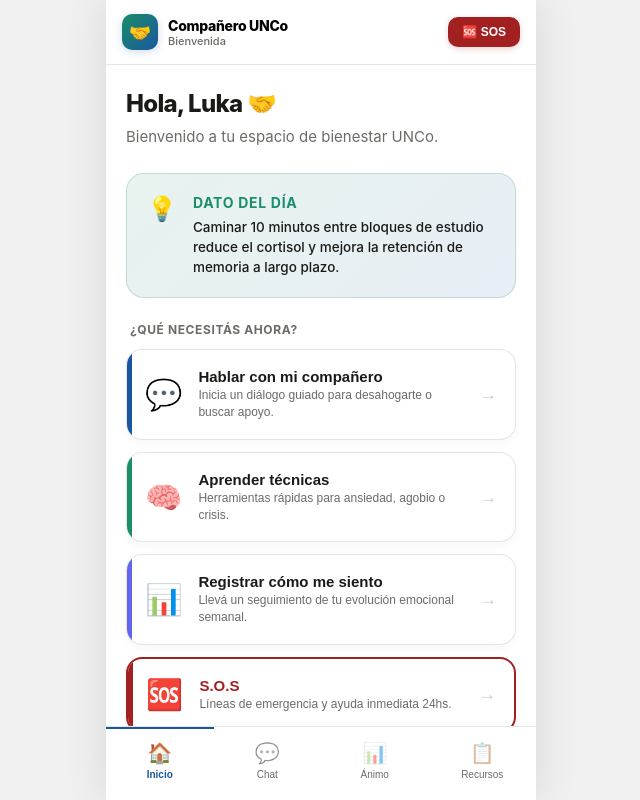
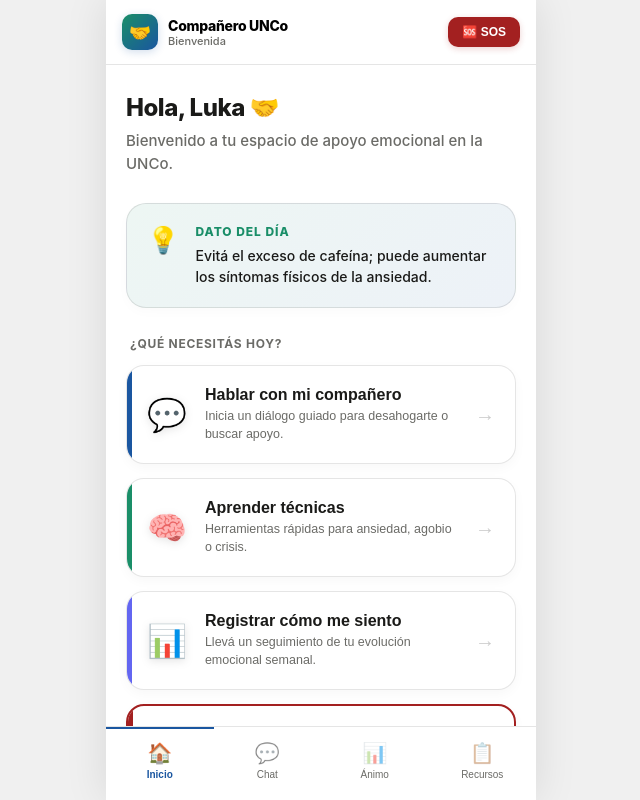
Before and after one commit to lukarodriguezz/companero, a React (Vite) app: page / in a window 1280 px wide. Shown: the whole page, without its empty margins (319-959 px from the left). Built offline with nearby package versions, Linux system fonts and the light colour scheme.

Commit message:
feat: fix tree

```diff
--- a/src/components/HomePage.jsx
+++ b/src/components/HomePage.jsx
@@ -1,25 +1,33 @@
-import React from 'react';
+import React, { useState, useEffect } from 'react';
+// Importamos los tips desde el archivo de configuración
+import { TIPS } from '@/config/tips.js';
 
 /**
- * HomePage - Versión Final Consolidada
- * Integra widgets informativos con el menú de acciones principales.
+ * HomePage - Versión Final Blindada
+ * Orquestador de entrada que mezcla widgets informativos y acciones de control.
  */
 const HomePage = ({ onNavigate, onOpenPanic }) => {
+  const [dailyTip, setDailyTip] = useState("");
 
-  // Dato del día: Mantenemos la lógica de info útil para el estudiante
-  const dailyTip = {
-    title: "Dato del día",
-    content: "Caminar 10 minutos entre bloques de estudio reduce el cortisol y mejora la retención de memoria a largo plazo.",
-    icon: "💡"
-  };
+  // Selección aleatoria del dato del día al montar el componente
+  useEffect(() => {
+    if (TIPS && TIPS.length > 0) {
+      const randomIndex = Math.floor(Math.random() * TIPS.length);
+      setDailyTip(TIPS[randomIndex]);
+    }
+  }, []);
 
+  /**
+   * Definición de Acciones Principales
+   * Estructura de datos limpia para renderizado dinámico.
+   */
   const ACTIONS = [
     {
       id: 'chat_start',
       title: 'Hablar con mi compañero',
       desc: 'Inicia un diálogo guiado para desahogarte o buscar apoyo.',
       icon: '💬',
-      color: '#1A56A0',
+      color: '#1A56A0', // Azul Institucional
       action: () => onNavigate('chat', 'start')
     },
     {
@@ -27,7 +35,7 @@
       title: 'Aprender técnicas',
       desc: 'Herramientas rápidas para ansiedad, agobio o crisis.',
       icon: '🧠',
-      color: '#1A8E68',
+      color: '#1A8E68', // Verde Bienestar
       action: () => onNavigate('chat', 'techniques_menu')
     },
     {
@@ -35,7 +43,7 @@
       title: 'Registrar cómo me siento',
       desc: 'Llevá un seguimiento de tu evolución emocional semanal.',
       icon: '📊',
-      color: '#6366f1',
+      color: '#6366f1', // Indigo Visualización
       action: () => onNavigate('mood')
     },
     {
@@ -43,7 +51,7 @@
       title: 'S.O.S',
       desc: 'Líneas de emergencia y ayuda inmediata 24hs.',
       icon: '🆘',
-      color: '#A32020',
+      color: '#A32020', // Rojo Alerta
       isUrgent: true,
       action: () => onOpenPanic()
     }
@@ -51,21 +59,21 @@
 
   return (
     <div style={{
-      padding: '24px 20px',
+      padding: '28px 20px',
       display: 'flex',
       flexDirection: 'column',
-      gap: '24px',
+      gap: '28px',
       animation: 'fadeIn 0.5s ease-out'
     }}>
 
-      {/* ── SECCIÓN: ENCABEZADO ── */}
-      <section>
+      {/* ── SECCIÓN 1: BIENVENIDA ── */}
+      <header>
         <h1 style={{
           fontSize: '24px',
           fontWeight: 800,
           margin: '0 0 8px 0',
           color: 'var(--t1)',
-          letterSpacing: '-0.03em'
+          letterSpacing: '-0.02em'
         }}>
           Hola, Luka 🤝
         </h1>
@@ -73,61 +81,65 @@
           fontSize: '15px',
           color: 'var(--t2)',
           lineHeight: '1.5',
-          margin: 0
+          margin: 0,
+          fontWeight: 500
         }}>
-          Bienvenido a tu espacio de bienestar UNCo.
+          Bienvenido a tu espacio de apoyo emocional en la UNCo.
         </p>
-      </section>
+      </header>
 
-      {/* ── SECCIÓN: WIDGET INFORMATIVO (Dato del día) ── */}
+      {/* ── SECCIÓN 2: WIDGET DINÁMICO (Dato del día) ── */}
+      {dailyTip && (
         <div style={{
-        background: 'linear-gradient(135deg, rgba(26,142,104,0.1) 0%, rgba(26,86,160,0.1) 100%)',
+          background: 'linear-gradient(135deg, rgba(26,142,104,0.08) 0%, rgba(26,86,160,0.08) 100%)',
           padding: '20px',
-        borderRadius: '18px',
-        border: '1px solid rgba(26,142,104,0.2)',
+          borderRadius: '20px',
+          border: '1px solid var(--b3)',
           display: 'flex',
           gap: '16px',
-        alignItems: 'flex-start'
+          alignItems: 'flex-start',
+          boxShadow: '0 4px 12px rgba(0,0,0,0.02)'
         }}>
-        <span style={{ fontSize: '24px' }}>{dailyTip.icon}</span>
+          <span style={{ fontSize: '26px' }}>💡</span>
           <div>
             <p style={{
               margin: '0 0 6px 0',
-            fontWeight: 700,
-            fontSize: '14px',
+              fontWeight: 800,
+              fontSize: '12px',
               color: '#1A8E68',
               textTransform: 'uppercase',
-            letterSpacing: '0.05em'
+              letterSpacing: '0.08em'
             }}>
-            {dailyTip.title}
+              Dato del día
             </p>
             <p style={{
               margin: 0,
-            fontSize: '13.5px',
+              fontSize: '14px',
               color: 'var(--t1)',
               lineHeight: '1.5',
               fontWeight: 500
             }}>
-            {dailyTip.content}
+              {dailyTip}
             </p>
           </div>
         </div>
+      )}
 
-      {/* ── SECCIÓN: ACCIONES PRINCIPALES ── */}
+      {/* ── SECCIÓN 3: ACCIONES TRONCALES ── */}
       <div style={{
         display: 'flex',
         flexDirection: 'column',
-        gap: '12px'
+        gap: '14px'
       }}>
         <p style={{
           fontSize: '12px',
           fontWeight: 700,
           color: 'var(--t2)',
           textTransform: 'uppercase',
-          letterSpacing: '0.05em',
+          letterSpacing: '0.06em',
           marginLeft: '4px'
         }}>
-          ¿Qué necesitás ahora?
+          ¿Qué necesitás hoy?
         </p>
 
         {ACTIONS.map((item) => (
@@ -137,22 +149,22 @@
             style={{
               display: 'flex',
               alignItems: 'center',
-              gap: '16px',
-              padding: '18px',
-              borderRadius: '16px',
+              gap: '18px',
+              padding: '20px',
+              borderRadius: '18px',
               border: item.isUrgent ? '2px solid #A32020' : '1px solid var(--b3)',
               background: 'var(--bg1)',
               textAlign: 'left',
               cursor: 'pointer',
               transition: 'all 0.2s cubic-bezier(0.4, 0, 0.2, 1)',
-              boxShadow: '0 4px 10px rgba(0,0,0,0.03)',
+              boxShadow: '0 4px 12px rgba(0,0,0,0.03)',
               position: 'relative',
               overflow: 'hidden'
             }}
             onMouseDown={(e) => e.currentTarget.style.transform = 'scale(0.97)'}
             onMouseUp={(e) => e.currentTarget.style.transform = 'scale(1)'}
           >
-            {/* Indicador de Color Lateral */}
+            {/* Indicador de Color Lateral Industrial */}
             <div style={{
               position: 'absolute',
               left: 0,
@@ -162,20 +174,25 @@
               background: item.color
             }} />
 
-            <span style={{ fontSize: '30px' }}>{item.icon}</span>
+            <span style={{
+              fontSize: '32px',
+              filter: item.isUrgent ? 'none' : 'drop-shadow(0 2px 4px rgba(0,0,0,0.1))'
+            }}>
+              {item.icon}
+            </span>
 
             <div style={{ flex: 1 }}>
               <p style={{
-                margin: '0 0 2px 0',
+                margin: '0 0 4px 0',
                 fontWeight: 700,
-                fontSize: '15px',
+                fontSize: '16px',
                 color: item.isUrgent ? '#A32020' : 'var(--t1)'
               }}>
                 {item.title}
               </p>
               <p style={{
                 margin: 0,
-                fontSize: '12px',
+                fontSize: '12.5px',
                 color: 'var(--t2)',
                 lineHeight: '1.4'
               }}>
@@ -183,19 +200,27 @@
               </p>
             </div>
 
-            <span style={{ opacity: 0.2, fontSize: '18px' }}>→</span>
+            <span style={{ opacity: 0.2, fontSize: '20px' }}>→</span>
           </button>
         ))}
       </div>
 
-      {/* ── FOOTER ── */}
+      {/* ── SECCIÓN 4: FOOTER INSTITUCIONAL ── */}
       <footer style={{
         marginTop: 'auto',
-        padding: '20px 0',
+        padding: '24px 0',
         textAlign: 'center',
-        borderTop: '1px solid var(--b3)'
+        borderTop: '1px solid var(--b3)',
+        opacity: 0.6
       }}>
-        <p style={{ fontSize: '11px', color: 'var(--t2)', opacity: 0.6, fontWeight: 500 }}>
+        <p style={{
+          fontSize: '11px',
+          color: 'var(--t2)',
+          margin: 0,
+          fontWeight: 600,
+          textTransform: 'uppercase',
+          letterSpacing: '0.05em'
+        }}>
           Secretaría de Bienestar Estudiantil — UNCo
         </p>
       </footer>
--- /dev/null
+++ b/src/config/tips.js
@@ -0,0 +1,36 @@
+/**
+ * TIPS - Base de datos de consejos diarios para el estudiante de la UNCo.
+ * Contiene 30 consejos sobre salud mental, productividad y vida universitaria.
+ */
+export const TIPS = [
+  "Caminar 10 minutos entre bloques de estudio reduce el cortisol y mejora la memoria.",
+  "La técnica Pomodoro (25 min de estudio / 5 min descanso) evita el agotamiento mental.",
+  "Estudiar con luz natural ayuda a regular el ritmo circadiano y mejora el ánimo.",
+  "Si un tema te cuesta, intentá explicárselo a alguien más. Es la mejor forma de aprender.",
+  "Hidratarse bien es clave: el cerebro rinde menos si estás levemente deshidratado.",
+  "Revisá el SIU Guaraní con frecuencia para no perder fechas de inscripción críticas.",
+  "Dejar el celular en otra habitación mientras estudiás duplica tu capacidad de enfoque.",
+  "Dormir 7-8 horas es el proceso donde realmente se fija lo que estudiaste en el día.",
+  "Si sentís ansiedad, probá exhalar más largo de lo que inhalás por 2 minutos.",
+  "El comedor universitario es un buen lugar para desconectar y socializar con pares.",
+  "Anotar 3 pendientes para mañana antes de dormir ayuda a bajar la ansiedad nocturna.",
+  "No estudies en la cama; el cerebro asocia ese espacio con el descanso y perdés foco.",
+  "Hacerte preguntas sobre lo que leíste es más efectivo que simplemente subrayar.",
+  "El ejercicio físico suave libera endorfinas que combaten el estrés de los parciales.",
+  "Si te sentís agobiado, hacé un 'vaciado mental' escribiendo todo lo que te preocupa.",
+  "Mantené tu escritorio limpio: un espacio ordenado ayuda a una mente ordenada.",
+  "La Secretaría de Bienestar de la UNCo tiene recursos gratuitos si necesitás apoyo.",
+  "Escuchar música instrumental o ruido blanco puede ayudar a bloquear distracciones.",
+  "Comer una fruta a media tarde te da energía más estable que un snack azucarado.",
+  "Aprendé a decir 'no' a planes si necesitás priorizar tu descanso o estudio.",
+  "Dividí las tareas grandes en pasos minúsculos; es más fácil arrancar así.",
+  "Practicar la gratitud (anotar 3 cosas buenas al día) mejora la resiliencia.",
+  "Si te bloqueás con un ejercicio, cambialo por 15 min y volvé después.",
+  "El sol de la mañana ayuda a producir vitamina D, esencial para el sistema inmune.",
+  "Evitá el exceso de cafeína; puede aumentar los síntomas físicos de la ansiedad.",
+  "La biblioteca de la UNCo es un excelente refugio de silencio para concentrarse.",
+  "Hacé estiramientos de cuello y espalda cada 1 hora frente a la pantalla.",
+  "No te compares con el ritmo de otros; cada carrera es un proceso personal.",
+  "Preparar el mate o un té puede ser un ritual de inicio para entrar en modo estudio.",
+  "Acordate: desaprobar un examen no define tu valor ni tu capacidad como profesional."
+];
```
Lines whose indentation alone changed are shown as unchanged.
